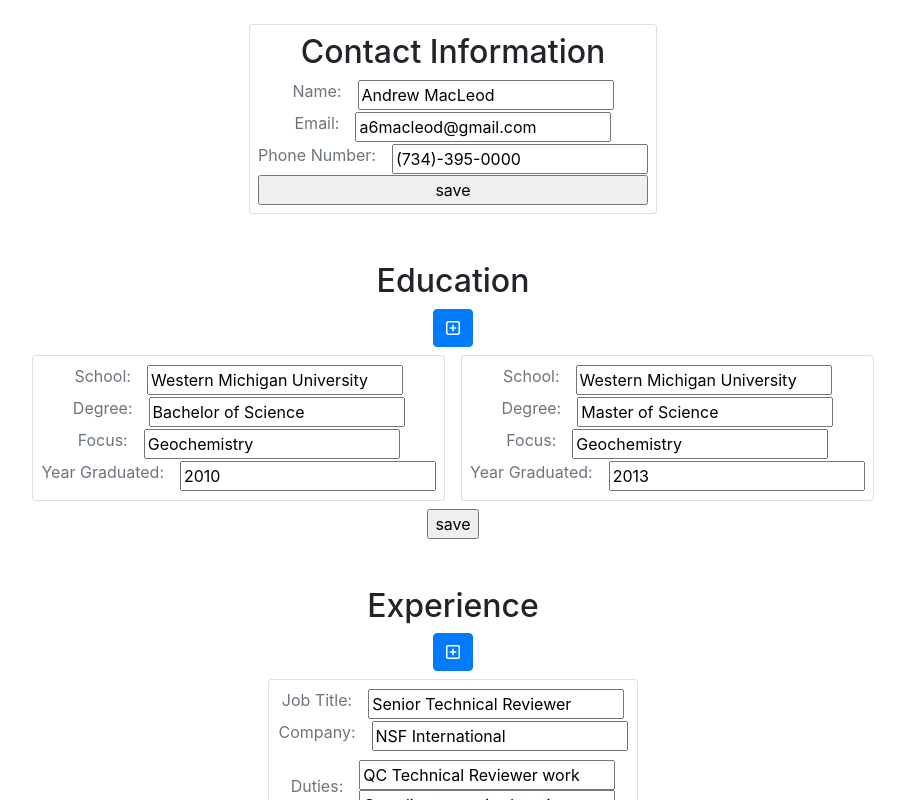
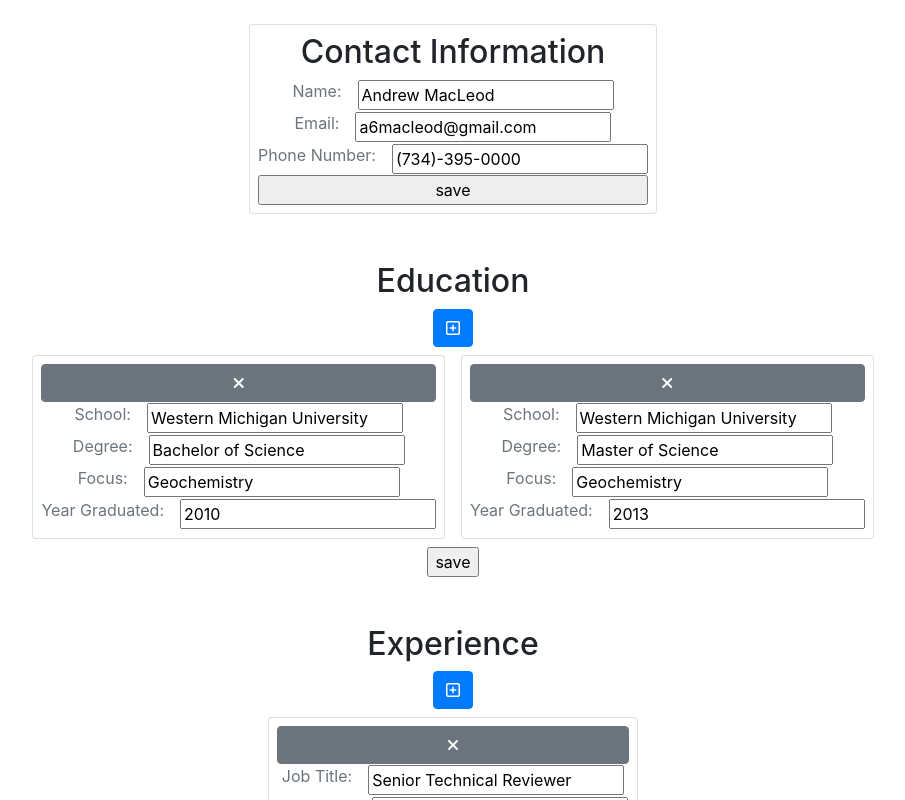
Before and after one commit to a6macleod/cv-project, a React (Create React App) app: page / in a window 1280 px wide. Both pictures are taken after a click on the button "edit". Shown: the top 800 px of the page, without its empty margins (187-1092 px from the left). Built offline with nearby package versions, Linux system fonts and the light colour scheme.

Commit message:
Add delete buttons for experience section

```diff
--- a/src/App.js
+++ b/src/App.js
@@ -50,6 +50,25 @@ class App extends React.Component {
     this.saveEdit = this.saveEdit.bind(this);
     this.addSchool = this.addSchool.bind(this);
     this.addExperience = this.addExperience.bind(this);
+    this.deleteEducation = this.deleteEducation.bind(this);
+    this.deleteExperience = this.deleteExperience.bind(this);
+  }
+
+  deleteExperience(index) {
+    let exp = [...this.state.experience];
+    exp.splice(index, 1);
+    this.setState({
+      experience: [...exp],
+    });
+  }
+
+  deleteEducation(index) {
+    let edu = [...this.state.education];
+    edu.splice(index, 1);
+    console.log(edu);
+    this.setState({
+      education: [...edu],
+    });
   }
 
   addExperience() {
@@ -139,6 +158,7 @@ class App extends React.Component {
             handleChangeEducation={this.handleChangeEducation}
             saveEdit={this.saveEdit}
             addSchool={this.addSection}
+            deleteEducation={this.deleteEducation}
           />
           <EditExperience
             edit={this.state.edit}
@@ -146,6 +166,7 @@ class App extends React.Component {
             handleChangeExperience={this.handleChangeExperience}
             saveEdit={this.saveEdit}
             addExperience={this.addExperience}
+            deleteExperience={this.deleteExperience}
           />
         </div>
       );
--- a/src/components/EditEducation.js
+++ b/src/components/EditEducation.js
@@ -32,6 +32,14 @@ class EditEducation extends React.Component {
             {this.props.education.map((edu, index) => {
               return (
                 <div key={uniqid()} className="col-md- wrapper card p-2 m-2">
+                  <div
+                    onClick={() => {
+                      this.props.deleteEducation(index);
+                    }}
+                    className="btn btn-secondary"
+                  >
+                    <i class="fas fa-times"></i>
+                  </div>
                   <div className="wrapper d-flex justify-content-center align-items-center">
                     <label className="name mr-3 text-muted" htmlFor="school">
                       School:
--- a/src/components/EditExperience.js
+++ b/src/components/EditExperience.js
@@ -31,6 +31,14 @@ class EditExperience extends React.Component {
             {this.props.experience.map((exp, index) => {
               return (
                 <div key={uniqid()} className="col-lg- wrapper card p-2 m-2">
+                  <div
+                    onClick={() => {
+                      this.props.deleteExperience(index);
+                    }}
+                    className="btn btn-secondary"
+                  >
+                    <i class="fas fa-times"></i>
+                  </div>
                   <div className="wrapper d-flex justify-content-center align-items-center">
                     <label className="name mr-3 text-muted" htmlFor="title">
                       Job Title:
```
